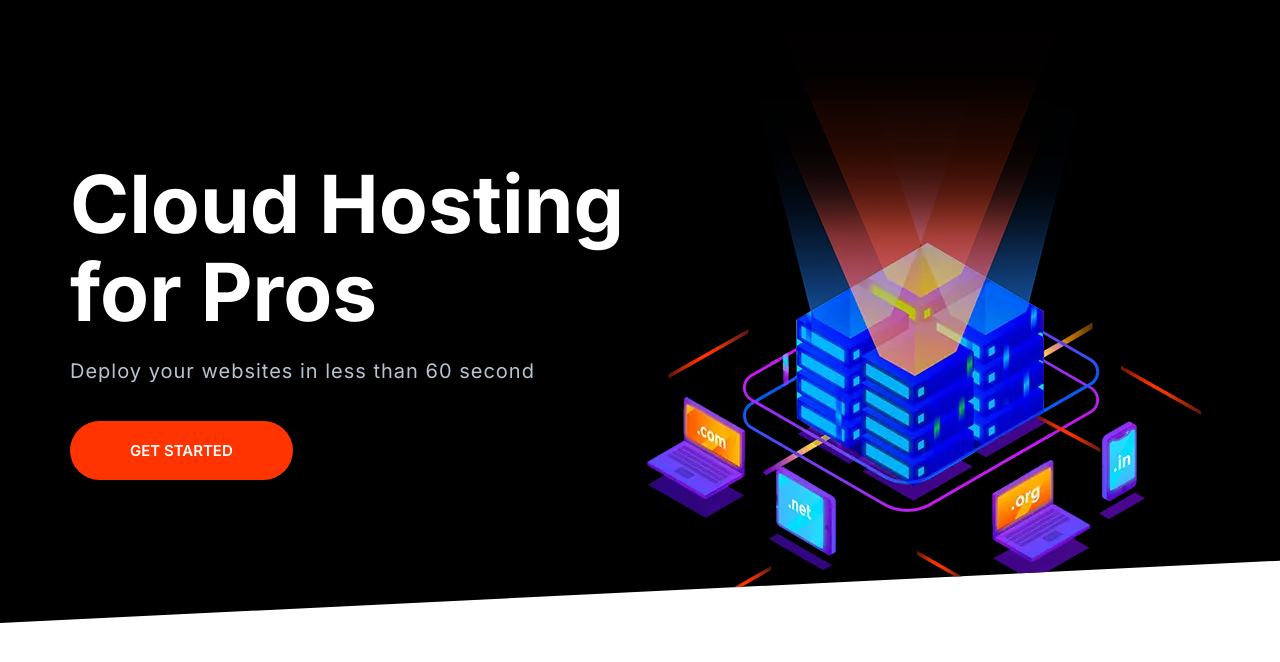
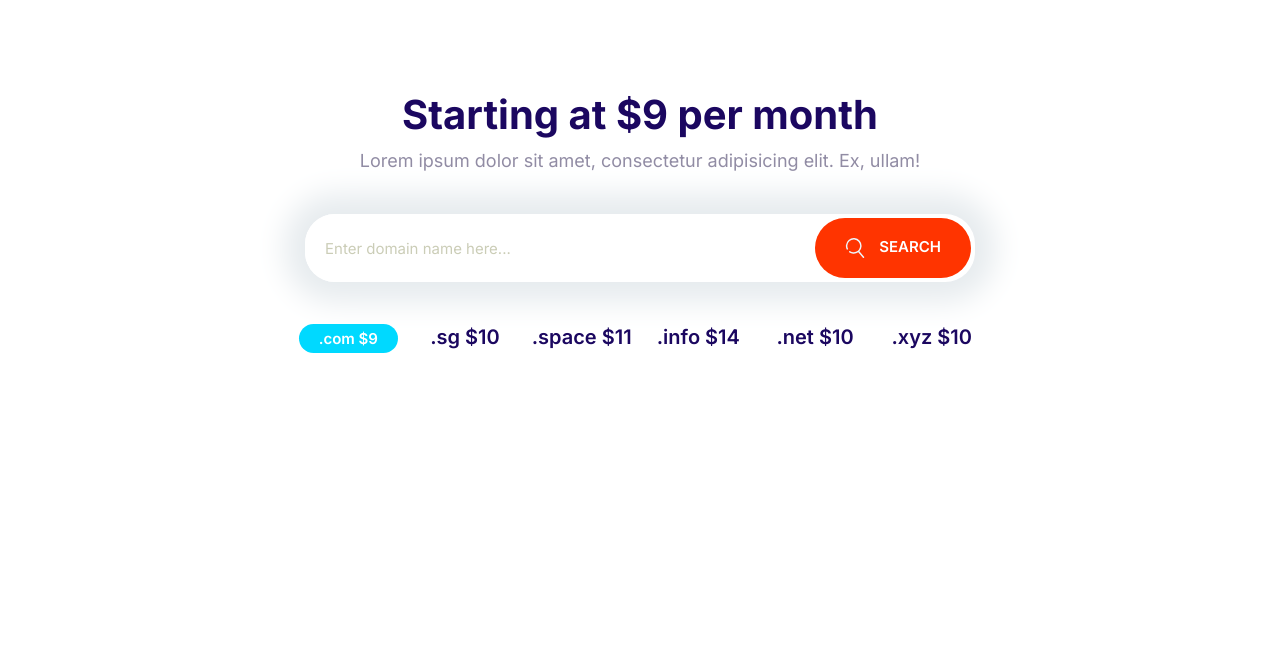
Before and after one commit to DylanCole914/websiteredo, a plain HTML site: page index.html in a window 1280 px wide. Drawn offline with Linux system fonts and the light colour scheme.

Commit message:
build domain block component.

```diff
--- a/CSS/styles.css
+++ b/CSS/styles.css
@@ -203,9 +203,17 @@ a {
   font-weight: 600;
   margin: 1rem 0;
   padding: 2rem 3rem;
+  outline: 0;
   text-align: center;
   text-transform: uppercase;
   white-space: nowrap;
+}
+
+.btn .icon {
+  width: 2rem;
+  height: 2rem;
+  margin-right: 1rem;
+  vertical-align: middle;
 }
 
 .btn--primary {
@@ -285,7 +293,7 @@ a {
 .input-group .input {
   border: 0;
   flex-grow: 1;
-  padding: 1.5rem 1rem;
+  padding: 1.5rem 2rem;
 }
 
 .input-group .btn {
@@ -699,3 +707,28 @@ a {
     align-self: center;
   }
 }
+
+/* Domain Block */
+.block-domain .input-group {
+  box-shadow: 0 0 30px 20px #e6ebee;
+  border: 0;
+  margin: 4rem auto;
+  max-width: 670px;
+}
+
+.block-domain__prices {
+  display: grid;
+  grid-template-columns: repeat(3, 1fr);
+  grid-template-rows: repeat(2, 6rem);
+  font-size: 2rem;
+  font-weight: 600;
+  justify-items: center;
+  max-width: 700px;
+  margin: 0 auto;
+}
+
+@media screen and (min-width: 768px) {
+  .block-domain__prices {
+    grid-template-columns: repeat(auto-fit, minmax(10rem, 1fr));
+  }
+}
--- a/index.html
+++ b/index.html
@@ -14,27 +14,34 @@
     <link rel="stylesheet" href="CSS/styles.css" />
   </head>
   <body>
-    <section class="block block--dark block--skewed-left hero">
-      <div class="container grid grid--1x2">
-        <header class="block__header hero__content">
-          <h1 class="block__heading">Cloud Hosting for Pros</h1>
-          <p class="hero__tagline">
-            Deploy your websites in less than 60 second
-          </p>
-          <a href="" class="btn btn--accent btn--stretched">Get Started</a>
-        </header>
-        <picture>
-          <source
-            type="image/webp"
-            srcset="images/banner.webp 1x, images/banner@2x.webp 2x"
-          />
-          <source
-            type="image/png"
-            srcset="images/banner.png 1x, images/banner@2x.png 2x"
-          />
-          <img class="hero__image" src="images/banner.png" />
-        </picture>
+    <section class="block container block-domain">
+      <header class="block__header">
+        <h2>Starting at $9 per month</h2>
+        <p>
+          Lorem ipsum dolor sit amet, consectetur adipisicing elit. Ex, ullam!
+        </p>
+      </header>
+      <div class="input-group">
+        <input
+          type="text"
+          class="input"
+          placeholder="Enter domain name here..."
+        />
+        <button class="btn btn--accent">
+          <svg class="icon icon--white">
+            <use xlink:href="images/sprite.svg#search"></use>
+          </svg>
+          Search
+        </button>
       </div>
+      <ul class="list block-domain__prices">
+        <li><span class="badge badge--secondary">.com $9</span></li>
+        <li>.sg $10</li>
+        <li>.space $11</li>
+        <li>.info $14</li>
+        <li>.net $10</li>
+        <li>.xyz $10</li>
+      </ul>
     </section>
   </body>
   <script src="js/main.js"></script>
```
Also changed, not shown: components/domainblock.html (added, +23 -0 lines).
